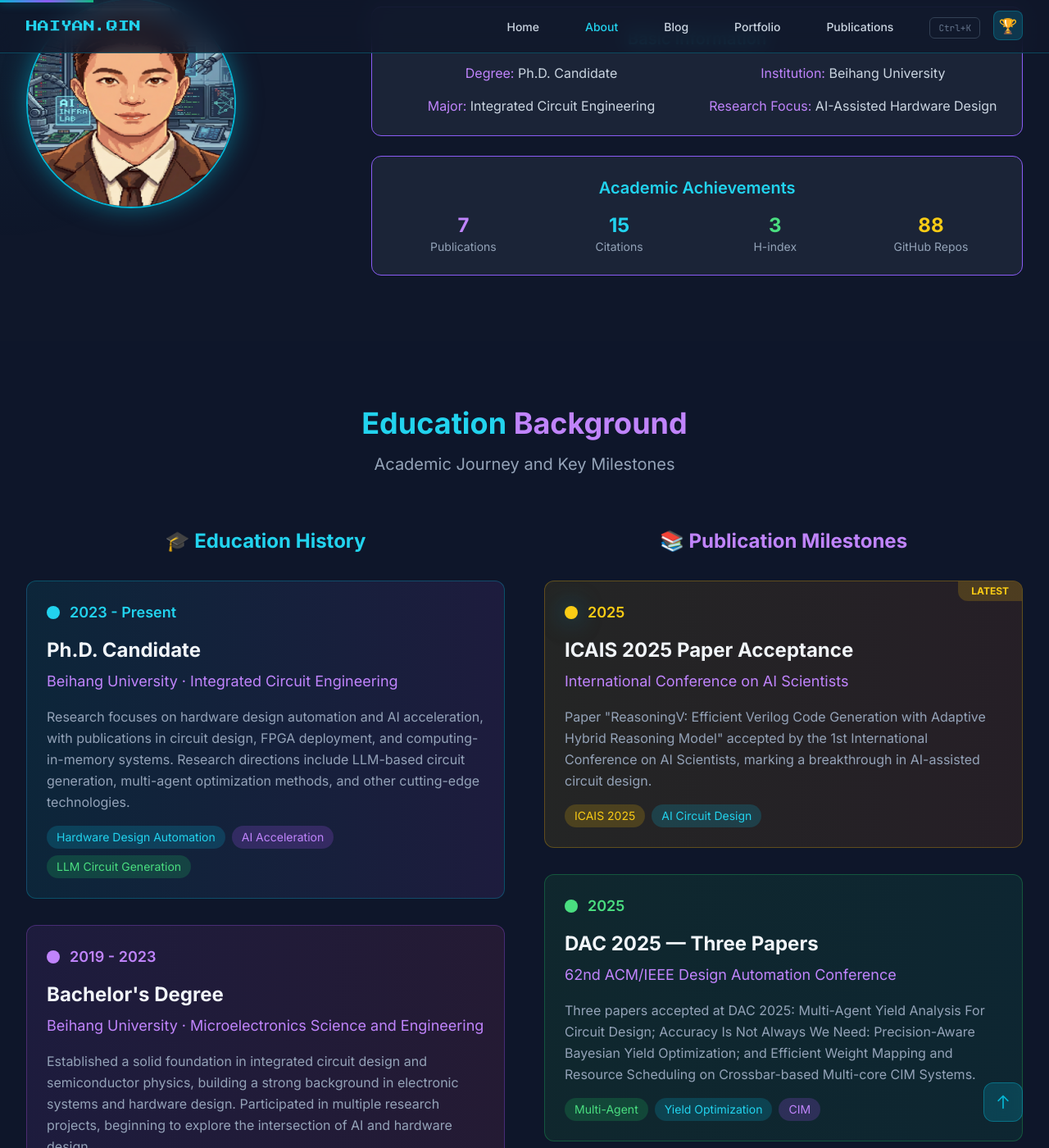
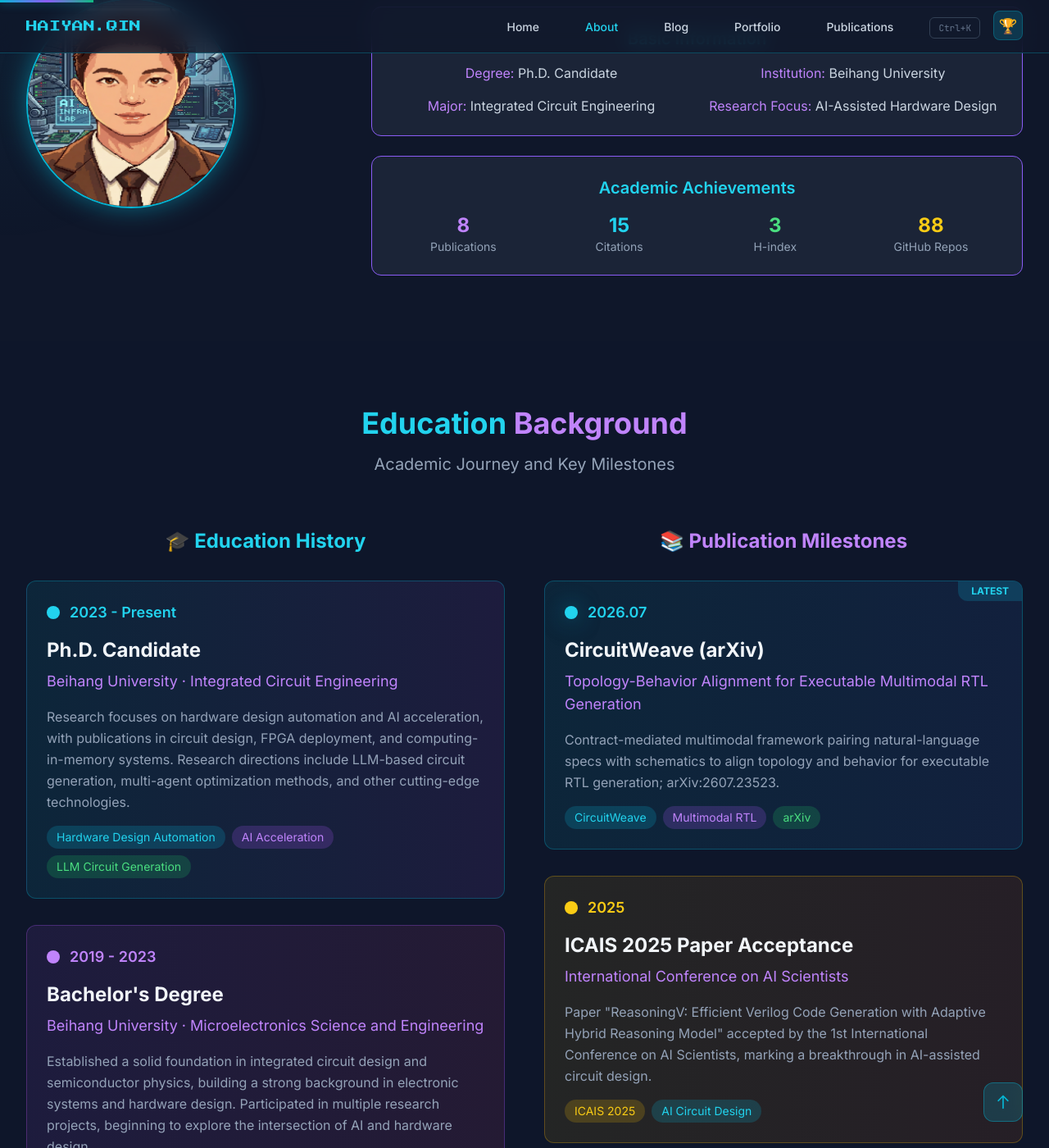
Before and after one commit to qhy991/qhy991.github.io, a Jekyll site: the page about.html, which Jekyll copies as it is, in a window 1280 px wide and 1400 px high, scrolled down 416 px. Shown: the whole window at 82% size. Built offline with Jekyll 4.4.1, drawn with Linux system fonts in a browser that asks for light colours; nearby versions of some CDN libraries; a script that is not in the unit is left out; some of the changed text lies outside the part shown.

Commit message:
feat: add CircuitWeave arXiv preprint (2607.23523) and refresh status
Add the new CircuitWeave paper (Topology-Behavior Alignment for
Executable Multimodal RTL Generation, arXiv:2607.23523) as the latest
publication across all pages, and bump publication counts 7 -> 8.
Citations (15) and h-index (3) unchanged — new preprint has 0 citations.

- publications.json: new entry at top, papers 7->8, date 2026-08
- index.html: count 7->8, new CircuitWeave headline news ticker + card
- about.html: count 7->8, CircuitWeave milestone card with LATEST badge
- pixel_main.js: terminal publication list renumbered, header 8 papers
- publications.html: source date "updated August 2026"

Co-Authored-By: Claude <noreply@anthropic.com>

```diff
--- a/about.html
+++ b/about.html
@@ -363,7 +363,7 @@
                             <h3 class="text-xl font-semibold mb-4 text-cyan-400">Academic Achievements</h3>
                             <div class="grid grid-cols-2 md:grid-cols-4 gap-4 text-center">
                                 <div>
-                                    <div class="text-2xl font-bold text-purple-400">7</div>
+                                    <div class="text-2xl font-bold text-purple-400">8</div>
                                     <div class="text-sm text-slate-400">Publications</div>
                                 </div>
                                 <div>
@@ -471,15 +471,37 @@
                     </h3>
 
                     <div class="space-y-8">
+                        <!-- CircuitWeave arXiv -->
+                        <div
+                            class="bg-gradient-to-r from-cyan-500/10 to-blue-500/10 border border-cyan-500/30 rounded-xl p-6 hover:border-cyan-500/50 transition-all duration-300 relative overflow-hidden">
+                            <div
+                                class="absolute top-0 right-0 bg-cyan-500/20 text-cyan-400 px-4 py-1 rounded-bl-xl text-xs font-bold">
+                                LATEST
+                            </div>
+                            <div class="flex items-center mb-4">
+                                <div class="w-4 h-4 bg-cyan-400 rounded-full mr-3 animate-pulse"></div>
+                                <span class="text-cyan-400 font-semibold text-lg">2026.07</span>
+                            </div>
+                            <h4 class="text-2xl font-bold mb-2">CircuitWeave (arXiv)</h4>
+                            <h5 class="text-lg text-purple-400 mb-4">
+                                Topology-Behavior Alignment for Executable Multimodal RTL Generation
+                            </h5>
+                            <p class="text-slate-400 mb-4 leading-relaxed">
+                                Contract-mediated multimodal framework pairing natural-language specs with schematics to
+                                align topology and behavior for executable RTL generation; arXiv:2607.23523.
+                            </p>
+                            <div class="flex flex-wrap gap-2">
+                                <span class="px-3 py-1 bg-cyan-500/20 text-cyan-400 rounded-full text-sm">CircuitWeave</span>
+                                <span class="px-3 py-1 bg-purple-500/20 text-purple-400 rounded-full text-sm">Multimodal RTL</span>
+                                <span class="px-3 py-1 bg-green-500/20 text-green-400 rounded-full text-sm">arXiv</span>
+                            </div>
+                        </div>
+
                         <!-- ICAIS 2025 -->
                         <div
                             class="bg-gradient-to-r from-yellow-500/10 to-orange-500/10 border border-yellow-500/30 rounded-xl p-6 hover:border-yellow-500/50 transition-all duration-300 relative overflow-hidden">
-                            <div
-                                class="absolute top-0 right-0 bg-yellow-500/20 text-yellow-400 px-4 py-1 rounded-bl-xl text-xs font-bold">
-                                LATEST
-                            </div>
                             <div class="flex items-center mb-4">
-                                <div class="w-4 h-4 bg-yellow-400 rounded-full mr-3 animate-pulse"></div>
+                                <div class="w-4 h-4 bg-yellow-400 rounded-full mr-3"></div>
                                 <span class="text-yellow-400 font-semibold text-lg">2025</span>
                             </div>
                             <h4 class="text-2xl font-bold mb-2">ICAIS 2025 Paper Acceptance</h4>
@@ -559,7 +581,7 @@
                             </p>
                             <a href="publications.html"
                                 class="inline-flex items-center text-cyan-400 hover:text-cyan-300 transition-colors">
-                                View All 7 Publications →
+                                View All 8 Publications →
                             </a>
                         </div>
                     </div>
--- a/publications.html
+++ b/publications.html
@@ -386,7 +386,7 @@
                     <span class="text-purple-400">Impact</span>
                 </h2>
                 <p class="text-xl text-slate-400">Quantitative Metrics and Impact of Research Achievements</p>
-                <p class="text-sm text-slate-500 mt-2">Source: <a href="https://scholar.google.com/citations?user=zzmYq9QAAAAJ&hl=en" class="text-cyan-400 hover:underline">Google Scholar</a>, updated June 2026</p>
+                <p class="text-sm text-slate-500 mt-2">Source: <a href="https://scholar.google.com/citations?user=zzmYq9QAAAAJ&hl=en" class="text-cyan-400 hover:underline">Google Scholar</a>, updated August 2026</p>
             </div>
 
             <div class="impact-metrics">
```
Also changed, not shown: assets/data/publications.json (+21 -2 lines), assets/js/pixel_main.js (+9 -8 lines), index.html (+14 -3 lines).
